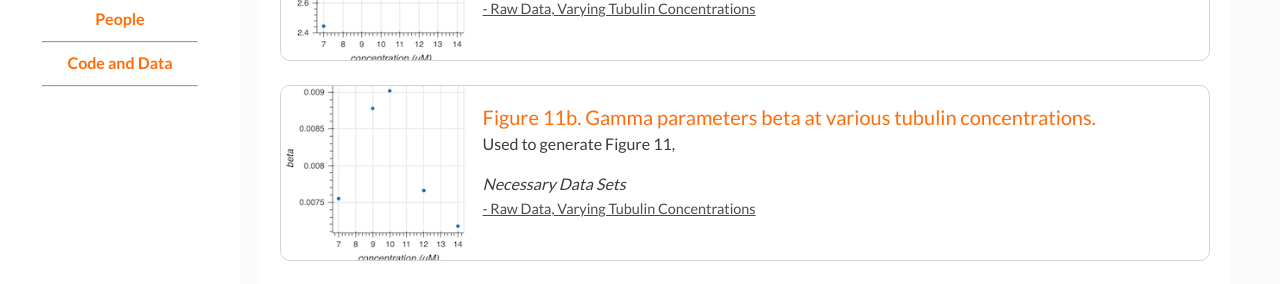
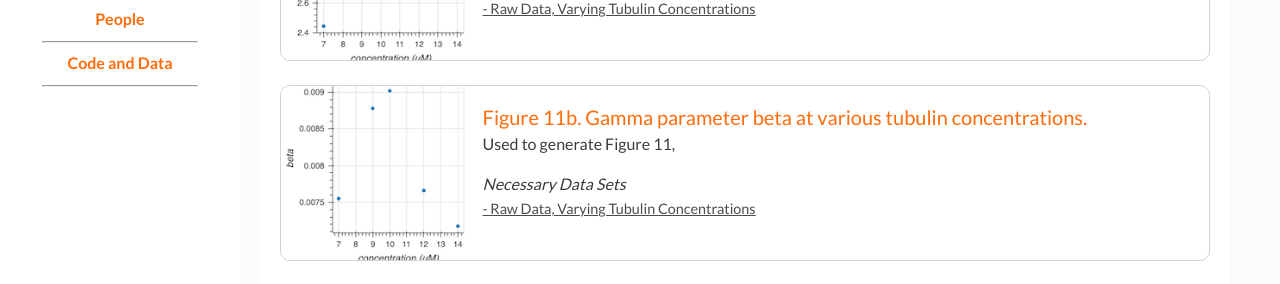
Before and after one commit to salvadorbuse/microtubule_website, a Jekyll site: the page built from page02_code_data.md, in a window 1280 px wide and 900 px high, scrolled down 2978 px. Shown: the part 302-586 px from the top of the window. Built offline with Jekyll 4.4.1, drawn with Linux system fonts in a browser that asks for light colours.

Commit message:
fixed typo

```diff
--- a/_data/figures.yaml
+++ b/_data/figures.yaml
@@ -168,7 +168,7 @@
       link: "https://s3.amazonaws.com/bebi103.caltech.edu/data/gardner_mt_catastrophe_only_tubulin.csv"
 
 - fig:
-  title: "Figure 11b. Gamma parameters beta at various tubulin concentrations.
+  title: "Figure 11b. Gamma parameter beta at various tubulin concentrations.
 "
   filename: figure11.py
   desc:
```
